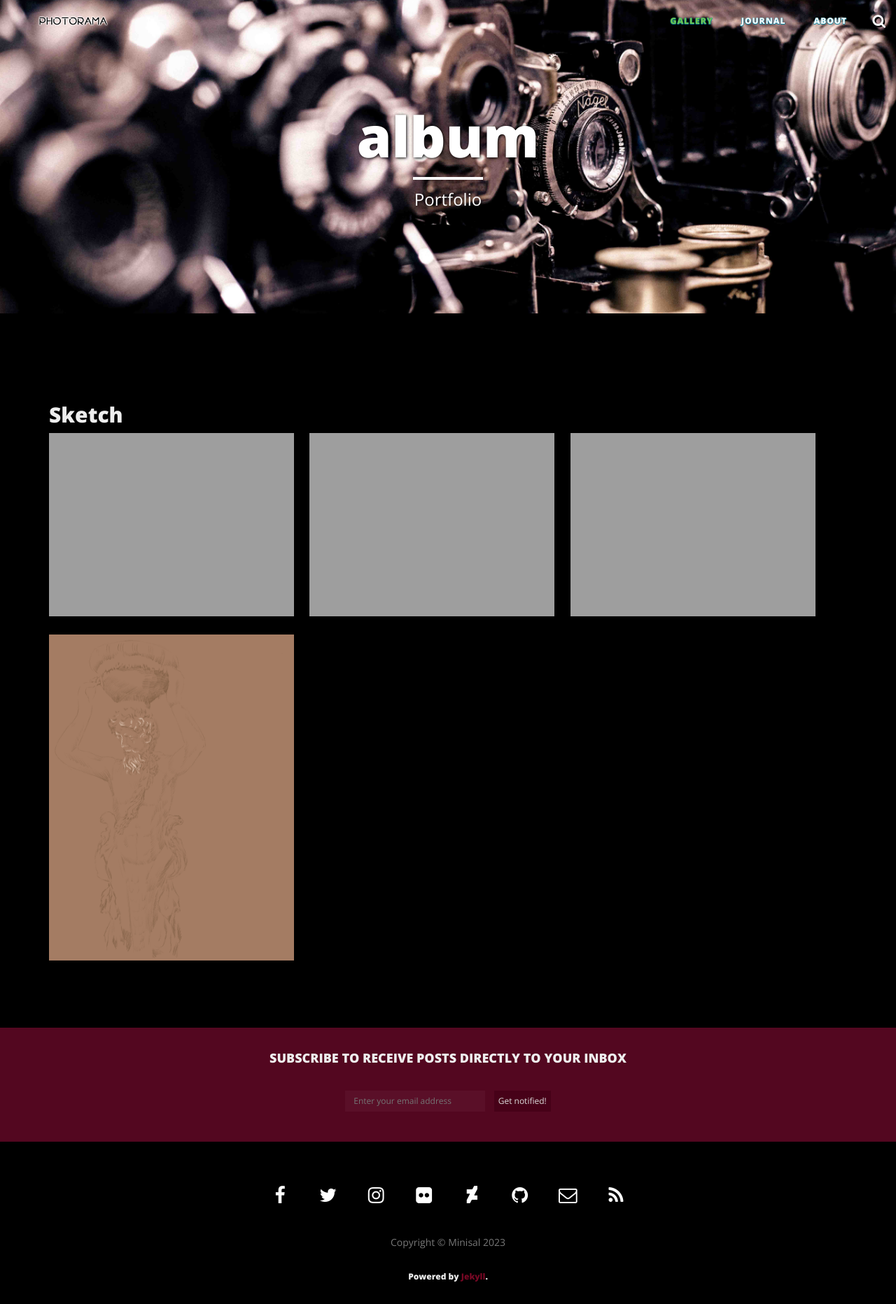
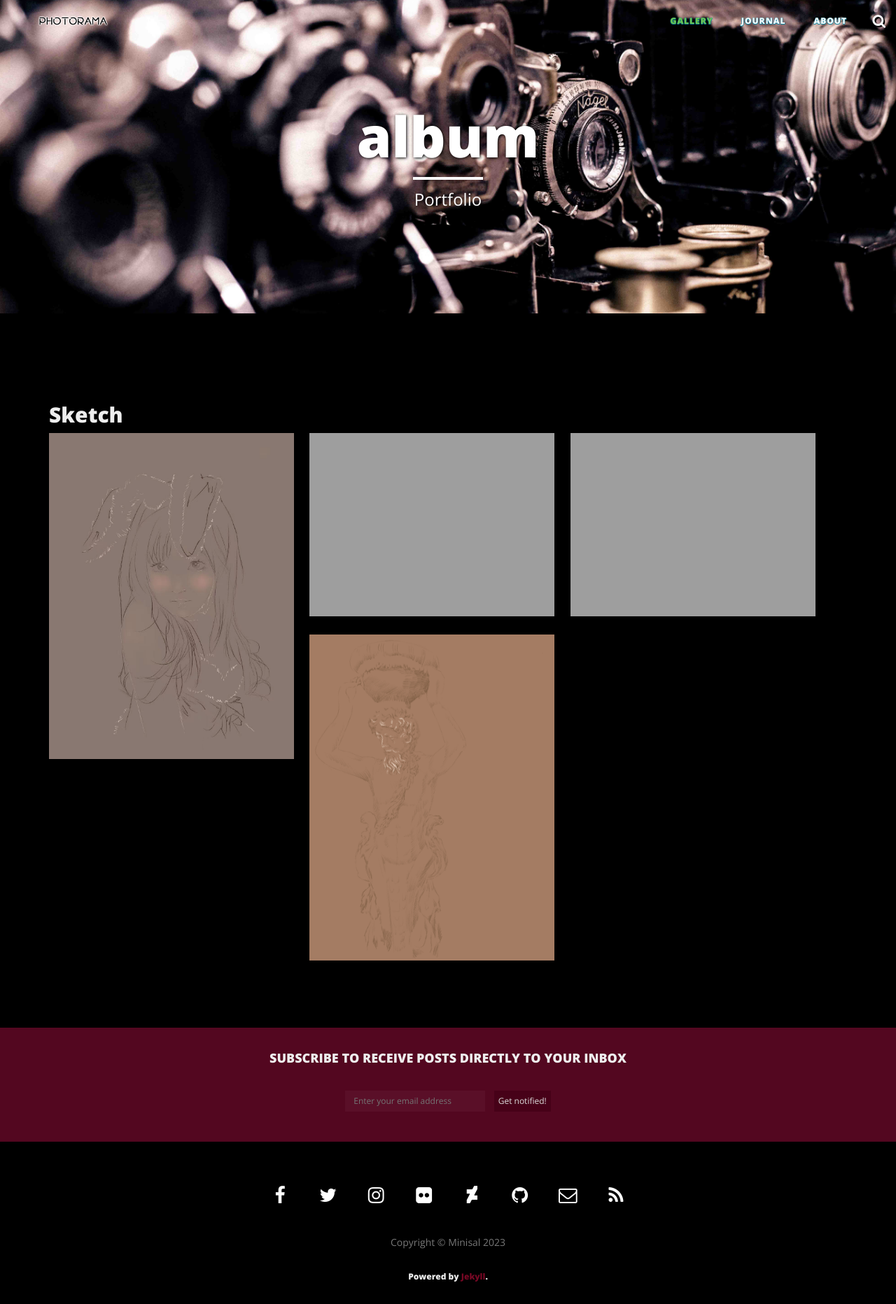
Before and after one commit to Minisal/photorama, a Jekyll site: the page built from gallery/Sketch/index.html, in a window 1280 px wide. Shown: the whole page at 70% size. Built offline with Jekyll 4.4.1, drawn with Linux system fonts in a browser that asks for light colours; nearby versions of some CDN libraries.

Commit message:
update image

```diff
--- a/gallery/Sketch/index.html
+++ b/gallery/Sketch/index.html
@@ -6,10 +6,10 @@ active: gallery
 header-img: "img/gallery-bg.jpg"
 album-title: "Sketch"
 images:
- - image_path: /gallery/Sketch/girl.png
+ - image_path: /gallery/Sketch/girl.jpg
    caption: Girl
    copyright: © minisal
- - image_path: /gallery/Sketch/girl2.png
+ - image_path: /gallery/Sketch/girl2.jpg
    caption: Girl
    copyright: © minisal
  - image_path: /gallery/Sketch/rose.png
```
Also changed, not shown: gallery/MidJourney/mycelium_growing.png, 1 other file.
